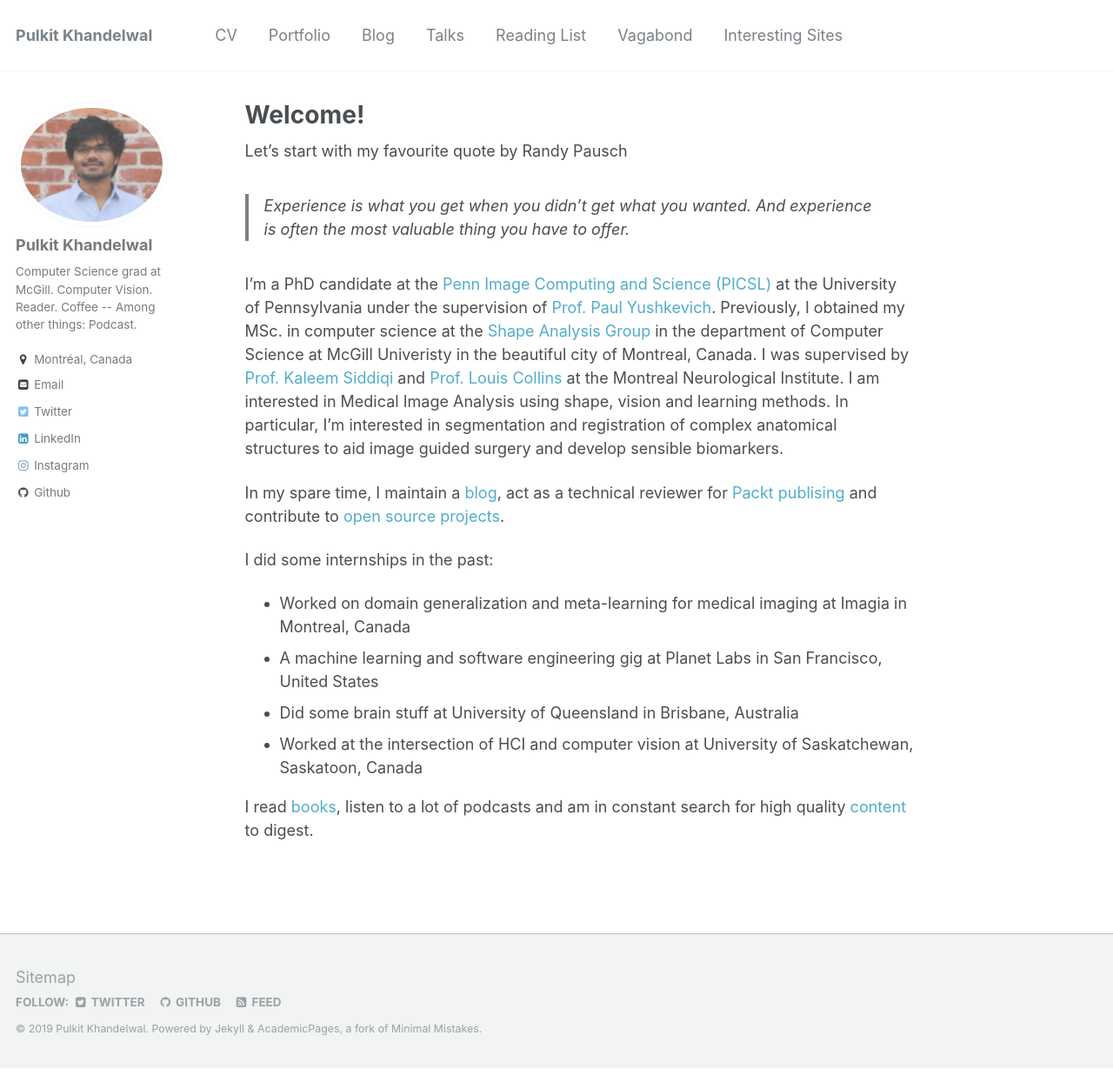
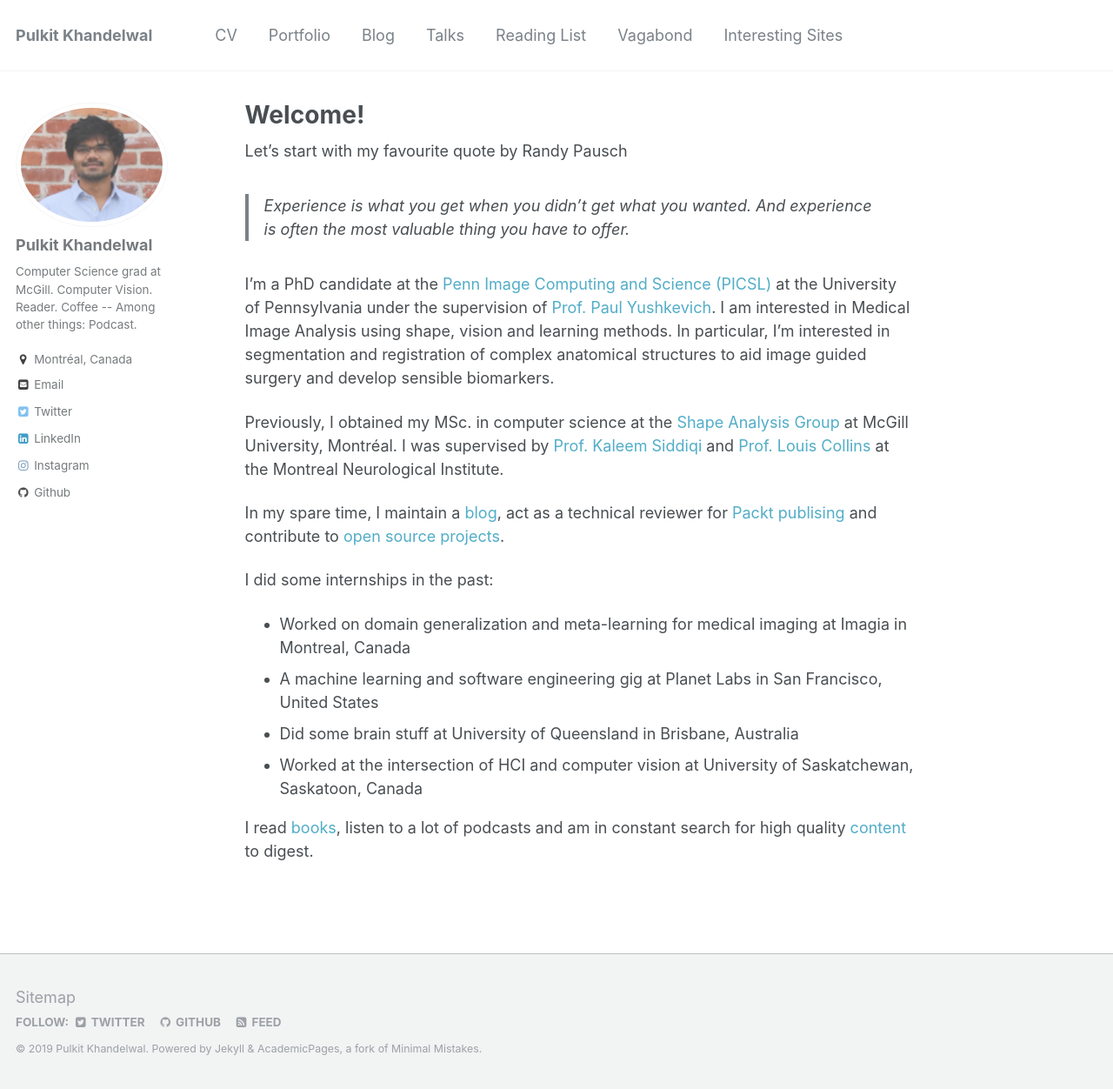
Before and after one commit to Pulkit-Khandelwal/pulkit-khandelwal.github.io, a Jekyll site: the page built from _pages/about.md, in a window 1280 px wide and 1252 px high. Shown: the whole window at 87% size. Built offline with Jekyll 4.4.1, drawn with Linux system fonts in a browser that asks for light colours.

Commit message:
Update about.md

```diff
--- a/_pages/about.md
+++ b/_pages/about.md
@@ -12,7 +12,9 @@ Let's start with my favourite quote by Randy Pausch
 > Experience is what you get when you didn't get what you wanted.
 > And experience is often the most valuable thing you have to offer.
 
-I'm a PhD candidate at the [Penn Image Computing and Science (PICSL)](http://picsl.upenn.edu/) at the University of Pennsylvania  under the supervision of [Prof. Paul Yushkevich](http://picsl.upenn.edu/people-staff-james-c-gee/faculty-staff/paul-yushkevich/). Previously, I obtained my MSc. in computer science at the [Shape Analysis Group](http://www.cim.mcgill.ca/~shape/) in the department of Computer Science at McGill Univeristy in the beautiful city of Montreal, Canada. I was supervised by [Prof. Kaleem Siddiqi](http://www.cim.mcgill.ca/~siddiqi/) and [Prof. Louis Collins](http://nist.mni.mcgill.ca/) at the Montreal Neurological Institute. I am interested in Medical Image Analysis using shape, vision and learning methods. In particular, I'm interested in segmentation and registration of complex anatomical structures to aid image guided surgery and develop sensible biomarkers.
+I'm a PhD candidate at the [Penn Image Computing and Science (PICSL)](http://picsl.upenn.edu/) at the University of Pennsylvania  under the supervision of [Prof. Paul Yushkevich](http://picsl.upenn.edu/people-staff-james-c-gee/faculty-staff/paul-yushkevich/). I am interested in Medical Image Analysis using shape, vision and learning methods. In particular, I'm interested in segmentation and registration of complex anatomical structures to aid image guided surgery and develop sensible biomarkers.
+
+Previously, I obtained my MSc. in computer science at the [Shape Analysis Group](http://www.cim.mcgill.ca/~shape/) at McGill University, Montréal. I was supervised by [Prof. Kaleem Siddiqi](http://www.cim.mcgill.ca/~siddiqi/) and [Prof. Louis Collins](http://nist.mni.mcgill.ca/) at the Montreal Neurological Institute.
 
 In my spare time, I maintain a [blog](https://pulkit-khandelwal.github.io/blog/), act as a technical reviewer for [Packt publising](https://github.com/TrainingByPackt/Applied-Supervised-Learning-with-R/tree/master/Lesson07) and contribute to [open source projects](https://github.com/Pulkit-Khandelwal/Reinforcement-Learning-Notebooks).
 
```
